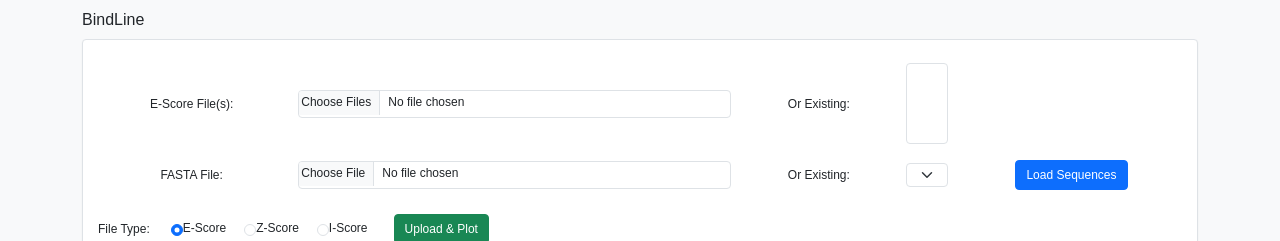
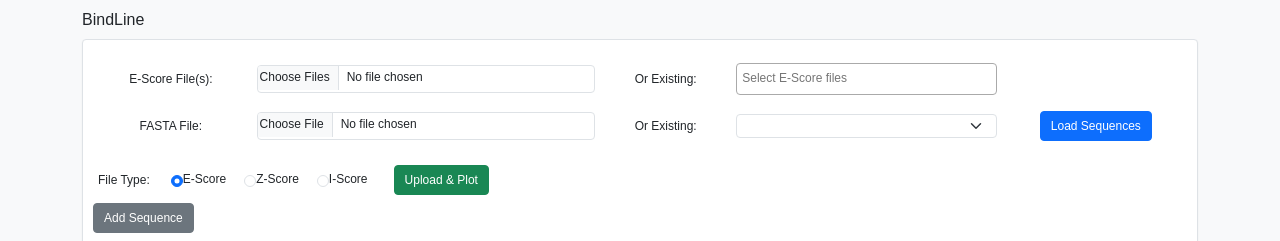
Before and after one commit to gn2019/bindline_server, a Flask app: page / in a window 1280 px wide. Shown: the top 241 px of the page. Run offline with Flask 3, Linux system fonts and the light colour scheme; data that the repository does not hold is empty; some libraries are stand-ins or nearby versions.

Commit message:
select2 for selecting multiple proteins

```diff
--- a/static/script.js
+++ b/static/script.js
@@ -1,19 +1,25 @@
-// Load existing E-Score files into dropdown and enable multiple selection
+// Load existing E-Score files into dropdown and enable searchable multi-selection
 function loadExistingFiles() {
     fetch('/list-files/escore')
         .then(response => response.json())
         .then(files => {
-            const escoreDropdown = document.getElementById('existing_escore');
-            escoreDropdown.innerHTML = ''; // Clear previous options
+            const escoreDropdown = $('#existing_escore'); // Use jQuery selector for Select2
+            escoreDropdown.empty(); // Clear previous options
+
+            // Populate options
             files.forEach(file => {
-                const option = document.createElement('option');
-                option.value = file;
-                option.textContent = file;
-                escoreDropdown.appendChild(option);
+                const option = new Option(file, file, false, false);
+                escoreDropdown.append(option);
+            });
+
+            // Initialize Select2 for searchable dropdown
+            escoreDropdown.select2({
+                placeholder: "Select E-Score files",
+                allowClear: true
             });
         });
 
-    fetch('/list-files/fasta')
+	fetch('/list-files/fasta')
         .then(response => response.json())
         .then(files => {
             const fastaDropdown = document.getElementById('existing_fasta');
@@ -172,7 +178,7 @@ document.getElementById('upload-and-plot').addEventListener('click', () => {
         const fileColorPalettes = [
             ['#1f77b4', '#aec7e8', '#0e42ff', '#3182bd', '#6baed6', '#9ecae1'], // Palette for File 1
             ['#ff7f0e', '#ffbb78', '#e6550d', '#fd8d3c', '#fdae6b', '#fdd0a2'], // Palette for File 2
-            ['#2ca02c', '#98df8a', '#31a354', '#74c476', '#a1d99b', '#c7e9c0']  // Palette for File 3
+            ['#2ca02c', '#98df8a', '#31a354', '#74c476', '#a1d99b', '#c7e9c0'],  // Palette for File 3
             ['#9467bd', '#c5b0d5', '#756bb1', '#9e9ac8', '#bcbddc', '#dadaeb'], // Palette for File 4
             ['#d62728', '#ff9896', '#e41a1c', '#fb6a4a', '#fc9272', '#fcbba1'], // Palette for File 5
             ['#8c564b', '#c49c94', '#8b4513', '#a0522d', '#cd853f', '#deb887'], // Palette for File 6
--- a/templates/index.html
+++ b/templates/index.html
@@ -7,6 +7,9 @@
     <link rel="stylesheet" href="https://cdn.jsdelivr.net/npm/bootstrap@5.3.0/dist/css/bootstrap.min.css">
     <link rel="stylesheet" href="{{ url_for('static', filename='styles.css') }}">
     <script src="https://cdn.plot.ly/plotly-latest.min.js"></script>
+	<script src="https://ajax.googleapis.com/ajax/libs/jquery/3.7.1/jquery.min.js"></script>
+	<link href="https://cdnjs.cloudflare.com/ajax/libs/select2/4.0.13/css/select2.min.css" rel="stylesheet" />
+	<script src="https://cdnjs.cloudflare.com/ajax/libs/select2/4.0.13/js/select2.min.js"></script>
 </head>
 <body>
     <div class="container">
@@ -21,7 +24,7 @@
                     </td>
                     <td><label for="existing_escore" class="form-label mb-0">Or Existing:</label></td>
                     <td>
-                        <select class="form-select form-select-sm" id="existing_escore" multiple size="5"></select>
+			<select id="existing_escore" multiple="multiple" style="width: 100%;" class="form-select form-select-sm" size="5"></select>
                     </td>
                 </tr>
                 <tr>
```
